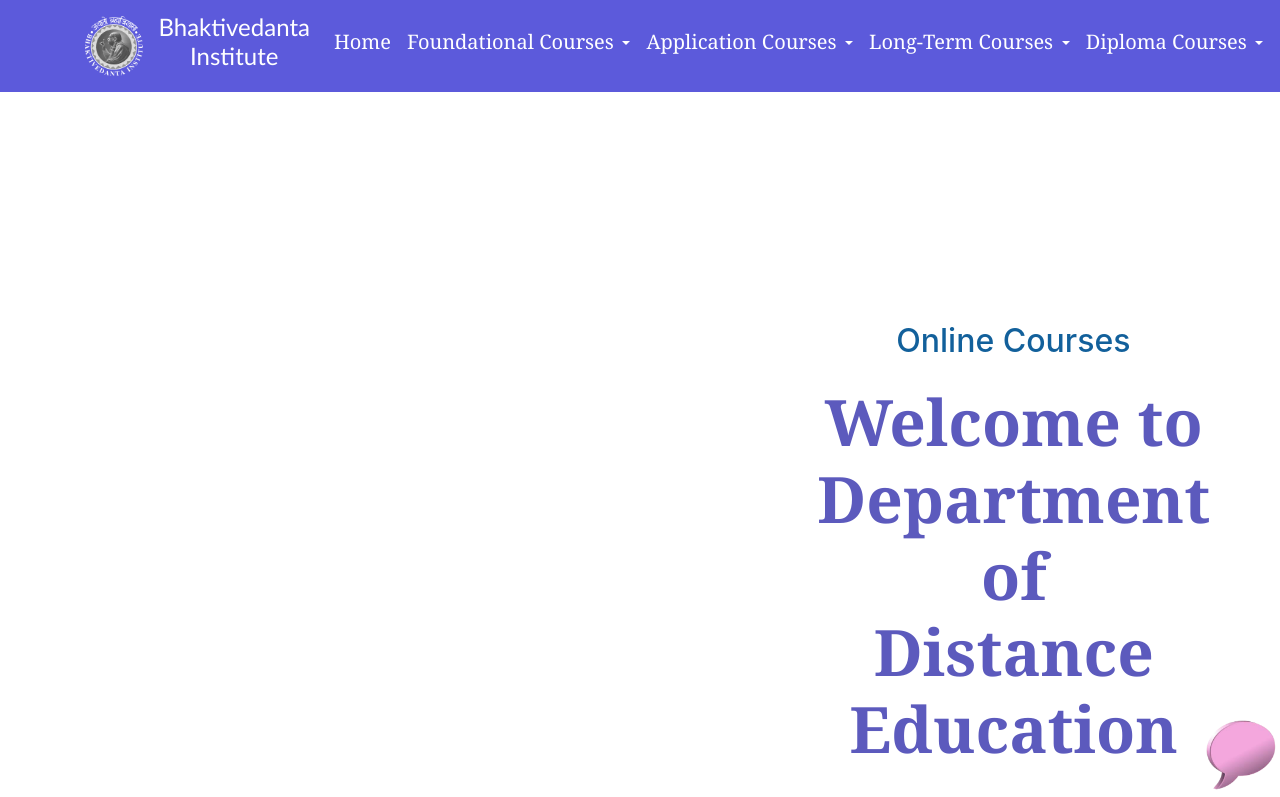
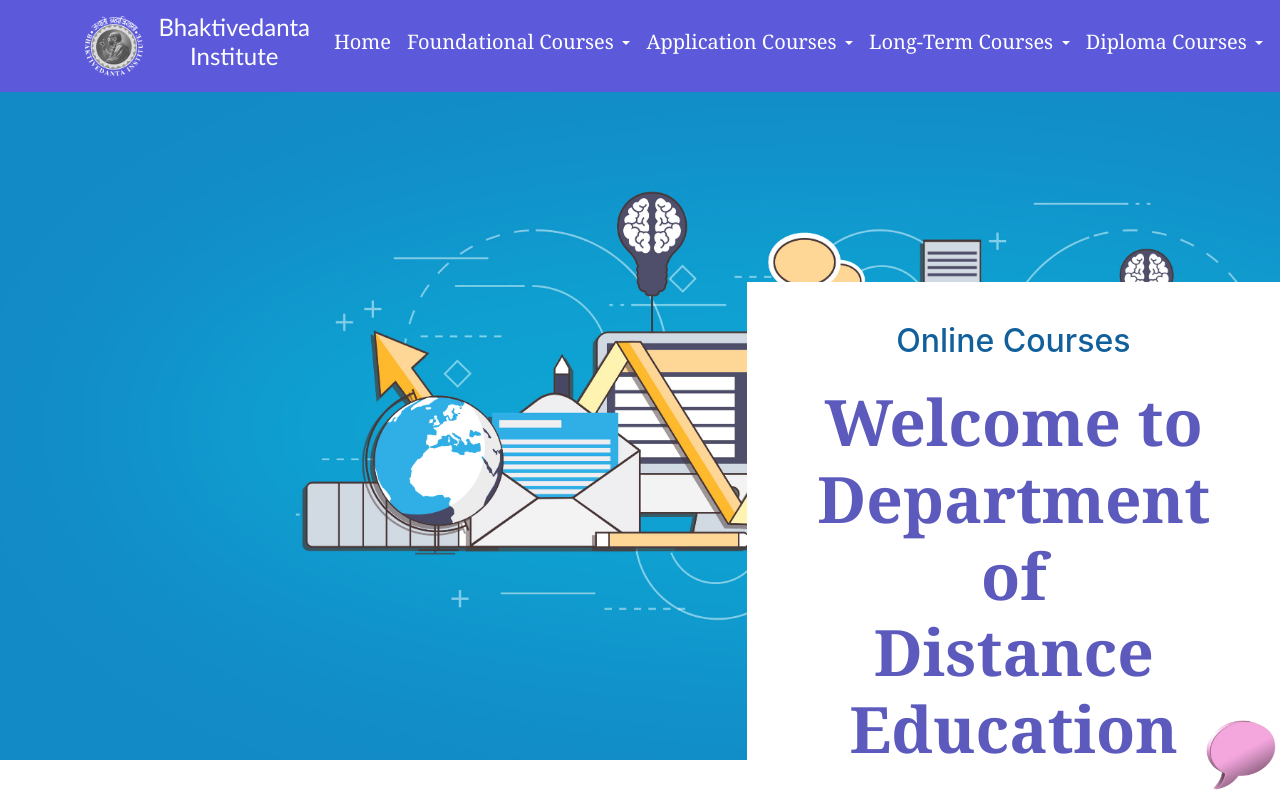
Before and after one commit to Bhaktivedanta-Institute-Intern/online-courses, a plain HTML site: page index.html in a window 1280 px wide. Shown: the top 797 px of the page. Drawn offline with nearby package versions, Linux system fonts and the light colour scheme; the site is published under a folder, as on GitHub Pages, so addresses that start at the root find nothing; files whose address does not match are found by name.

Commit message:
chamged images

```diff
--- a/assets/mobile.css
+++ b/assets/mobile.css
@@ -130,7 +130,7 @@ li,
 }
 
 #o-banner {
-  background: url('/images/Home\ Page\ Image.jpg');
+  background: url('images/Home\ Page\ Image.jpg');
   background-repeat: no-repeat;
   background-attachment: scroll;
   background-position: 5% -40px;
```
